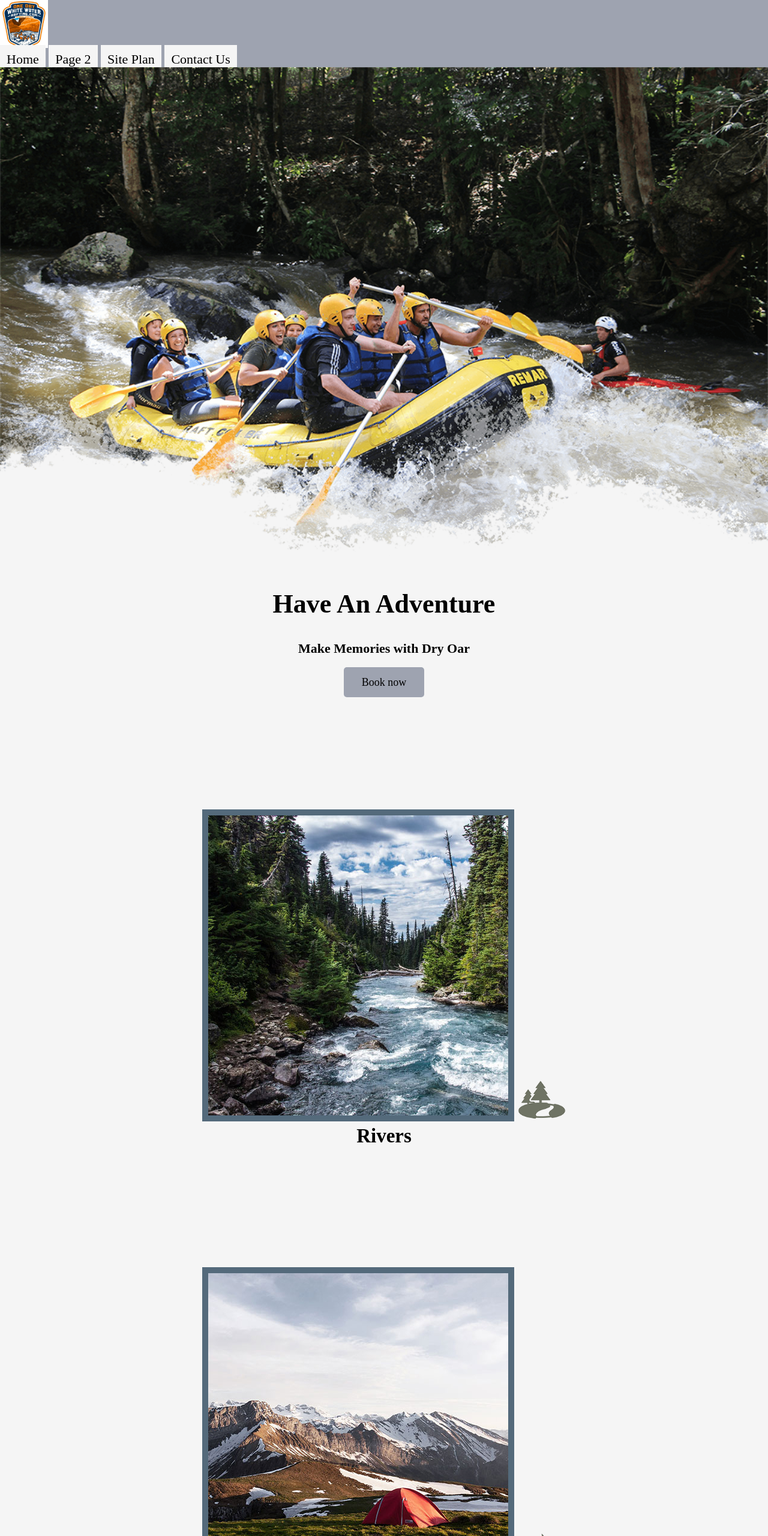
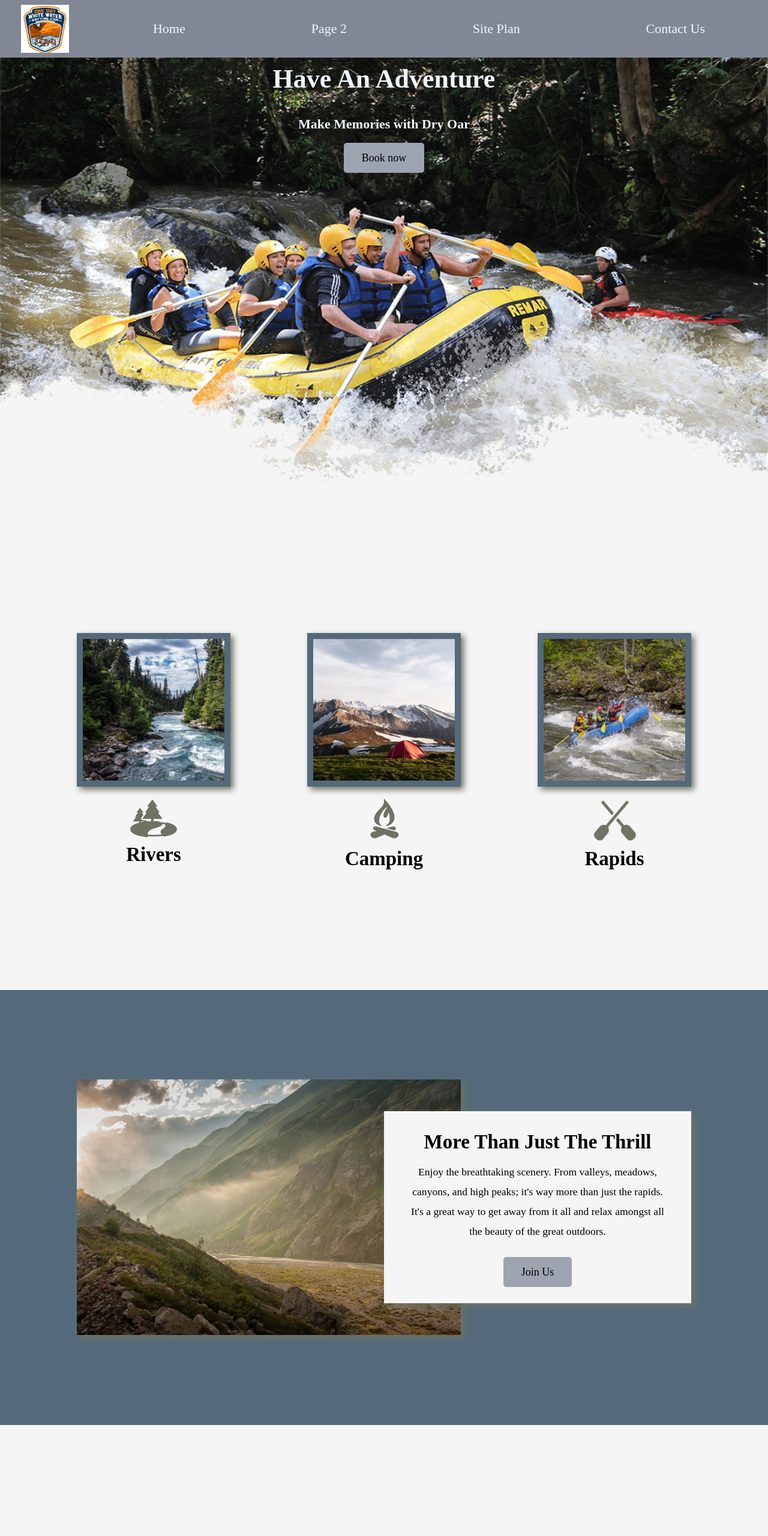
Before and after one commit to lillyasquith/wdd130, a plain HTML site: page wwr/index.html in a window 1280 px wide. Shown: the top 2560 px of the page at 60% size. Drawn offline with Linux system fonts and the light colour scheme.

Commit message:
W07_assignment

```diff
--- a/positioning/positionstyles.css
+++ b/positioning/positionstyles.css
@@ -170,6 +170,8 @@ margin-bottom: 5px;
 width: 100%;
 height: 100%;
 background-color: gold;
+text-size-adjust: 100%;
+
 
 }
 .blue5 {
--- a/wwr/styles/style.css
+++ b/wwr/styles/style.css
@@ -1,3 +1,8 @@
+header {
+    background-color:#828795;
+    display: grid;
+    grid-template-columns: 150px auto;
+}
 #content {
     max-width: 1600px;
     margin: 0 auto;
@@ -6,20 +11,43 @@
     width: 80px;
     padding-top: 10px;
 }
-.mountains {
-    padding-top: 50px;
-}
-#logo_link {padding-top: 5px;
+
+#logo_link {
+    padding-top: 5px;
+    justify-self: center;
+    align-self: center;
 }
 .logo {
     width: 80px;
 }
+nav {
+    display: flex;
+    justify-content: space-around;
+}
 nav a {
     text-align: center;
-    background-color: whitesmoke;
-    color: black;
+    background-color: none;
+    color: aliceblue;
     text-decoration: none;
-    padding: 11px;
+    padding: 35px;
+}
+nav a:hover {
+    background-color: #546A7B;
+}
+#hero {
+    display: grid;
+    grid-template-columns: 1fr 3fr 1fr;
+    margin-top: -100px;
+}
+#hero-box {
+    grid-column: 1/4;
+    grid-row: 1/3;
+    z-index: -1;
+}
+#hero-msg {
+    grid-column: 2/3;
+    grid-row: 1/2;
+    margin-top: 100px;
 }
 #hero-img {width: 100%;}
 #hero-msg h1 {
@@ -47,12 +75,6 @@ body {
 h2 {
     margin: 0;
 }
-header {
-    background-color:#9EA3B0;
-}
-nav a:hover {
-    background-color: white;
-}
 .book, .join {
     font-size: 18px;
     text-align: center;
@@ -66,31 +88,69 @@ nav a:hover {
 main section img {
     box-sizing: border-box;
 }
+.card-img, .mountains {
+    width: 100%;
+}
 .card-img {
     border: 10px solid #546A7B;
+    transition: transform .5s;
+    box-shadow: 5px 5px 10px #6f7364;
 }
-.rivers-card, .camping-card, .rapids-card{
+.card-img:hover {
+    opacity: .6;
+    transform: scale(1.1);
+}
+.rivers-card {
     margin: 200px 0;
+    grid-column: 2/4;
+    grid-row: 2/3;
+}
+.camping-card {
+    margin: 200px 0;
+    grid-column: 5/7;
+    grid-row: 2/3;
+}
+.rapids-card {
+    margin: 200px 0;
+    grid-column: 8/10;
+    grid-row: 2/3;
 }
 .book:hover, .join:hover {
     background-color: white;
 }
 #background {
     background-color: #546A7B;
+    grid-column: 1/11;
+    grid-row: 4/9;
 }
 .msg {
     line-height: 1.5em;
     background-color: whitesmoke;
     padding: 35px;
+    grid-column: 6/10;
+    grid-row: 6/7;
+    box-shadow: 5px 5px 10px #6f7364;
+}
+.mountains {
+    grid-column: 2/7;
+    grid-row: 5/8;
+    box-shadow: 5px 5px 10px #6f7364;
+}
+.home-grid {
+    display: grid;
+    grid-template-columns: repeat(10,1fr)
 }
 .home-title {
     font-family: 'Fugaz One', 'Calisto MT', serif;
+    color: aliceblue;
     font-size: 2em;
-    background-color: whitesmoke;
+    /* background-color: whitesmoke; */
     margin-top: 10px;
 }
 h4 {
-    background-color: whitesmoke;
+    color: aliceblue;
+    background-color: none;
+    font-size: 1em;
 }
 .msg h2 {
     background-color: whitesmoke;
@@ -104,6 +164,9 @@ footer {
     background-color: #9EA3B0;
     padding: 25px 50px;
     margin-top: 200px;
+    display: flex;
+    justify-content: space-around;
+    align-items: center;
 }
 footer .social img {
     padding-top: 15px;
@@ -114,15 +177,58 @@ footer h3 {
 
 footer a {
     background-color: #9EA3B0;
-    color: black;
+    color: aliceblue;
     text-decoration: none;
 }
 footer a:hover {
-    background-color: whitesmoke;
+    background-color: #546A7B;
 }
 footer p {
+    color: aliceblue;
     font-size: 1.2em;
 }
 footer p a:hover {
     text-decoration: underline;
 }
+
+@media screen and (max-width: 900px) {
+    #hero, .home-grid {
+        display: block;
+        height: auto;
+    }
+    nav, footer {
+        flex-direction: column;
+    }
+    nav a {
+        display: block;
+        padding: 15px;
+    }
+    #hero {
+        margin-top: 0;
+    }
+    #hero-msg {
+        margin-top: 0;
+    }
+    #hero-msg h4 {
+        display: none;
+    }
+    .home-title {
+        font-size: 25px;
+        color: #6f7364;
+    }
+    .rivers-card, .camping-card, .rapids-card {
+        margin: 50px auto;
+        width: 60%;
+    }
+    #background {
+        display: none;
+    }
+    .mountains, .msg {
+        width: 80%;
+        display: block;
+        margin: 0 auto;
+    }
+    footer {
+        margin-top: 25px;
+    }
+}
```
Also changed, not shown: wwr/index.html (+3 -3 lines).
